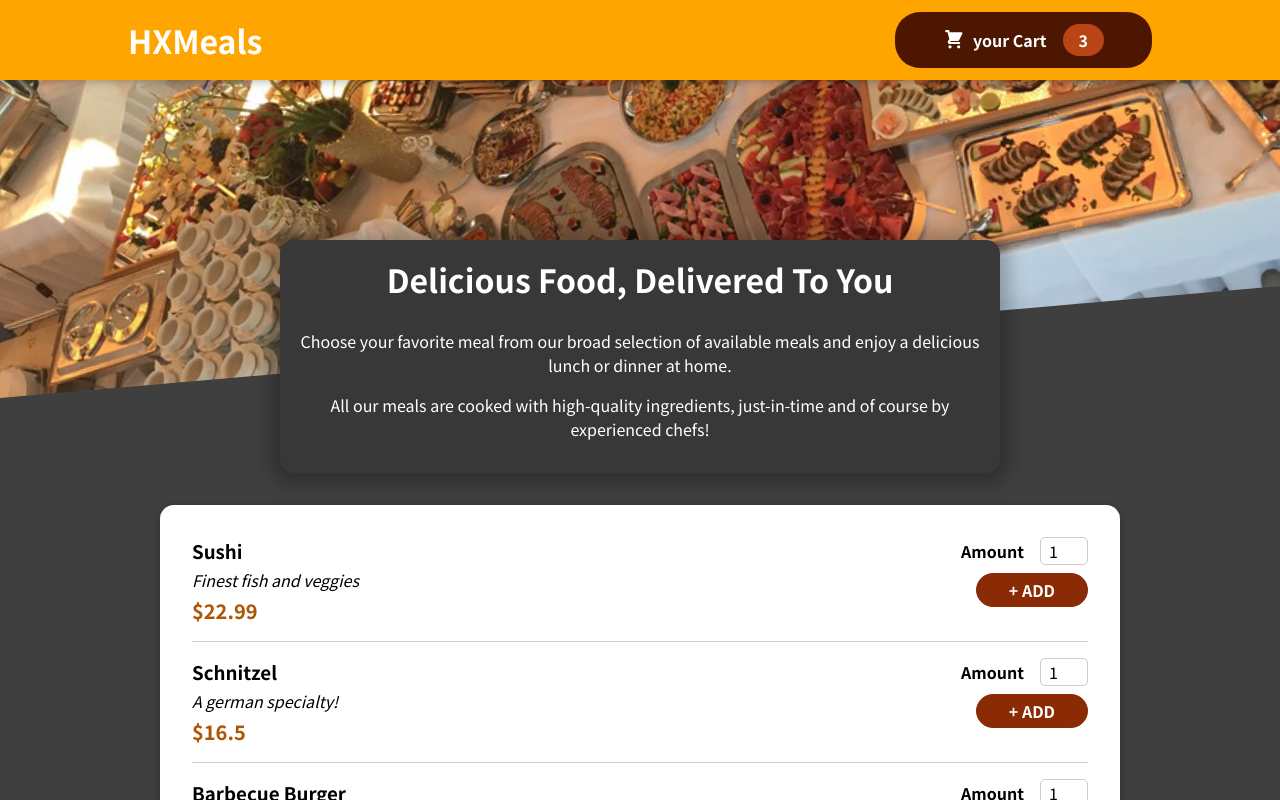
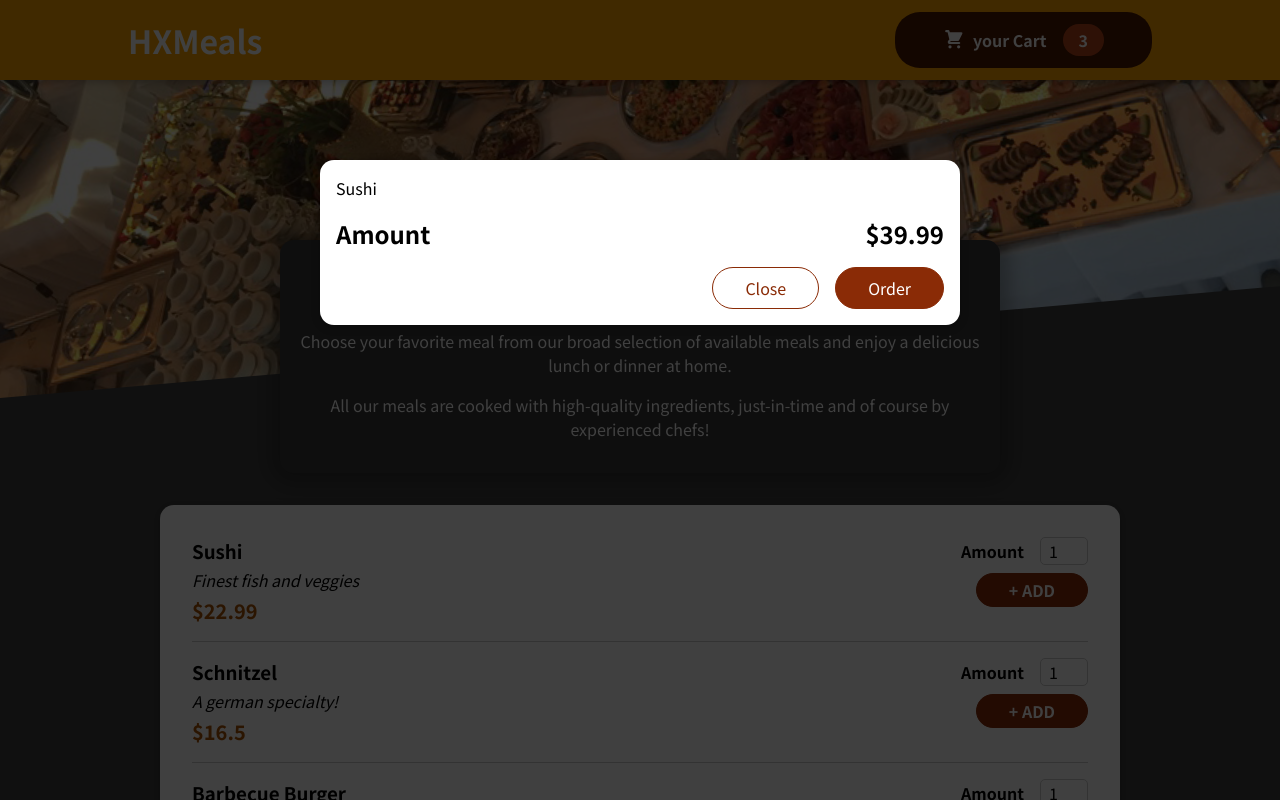
Before and after one commit to imshashikumarGH/food-order-app, a React (Create React App) app: page / in a window 1280 px wide. Shown: the top 800 px of the page. Built offline with nearby package versions, Linux system fonts and the light colour scheme.

Commit message:
Feature Cart Addreding Cart in app.js file

```diff
--- a/public/index.html
+++ b/public/index.html
@@ -28,6 +28,7 @@
   </head>
   <body>
     <noscript>You need to enable JavaScript to run this app.</noscript>
+    <div id="overlays"></div>
     <div id="root"></div>
     <!--
       This HTML file is a template.
--- a/src/App.js
+++ b/src/App.js
@@ -1,13 +1,15 @@
 import React from "react";
 import Header from "./components/layout/Header";
 import Meals from "./components/meals/Meals";
+import Cart from "./components/cart/Cart";
 
 function App() {
   return (
     <React.Fragment>
+      <Cart />
       <Header></Header>
       <main>
-      <Meals></Meals>
+        <Meals></Meals>
       </main>
     </React.Fragment>
   );
```
